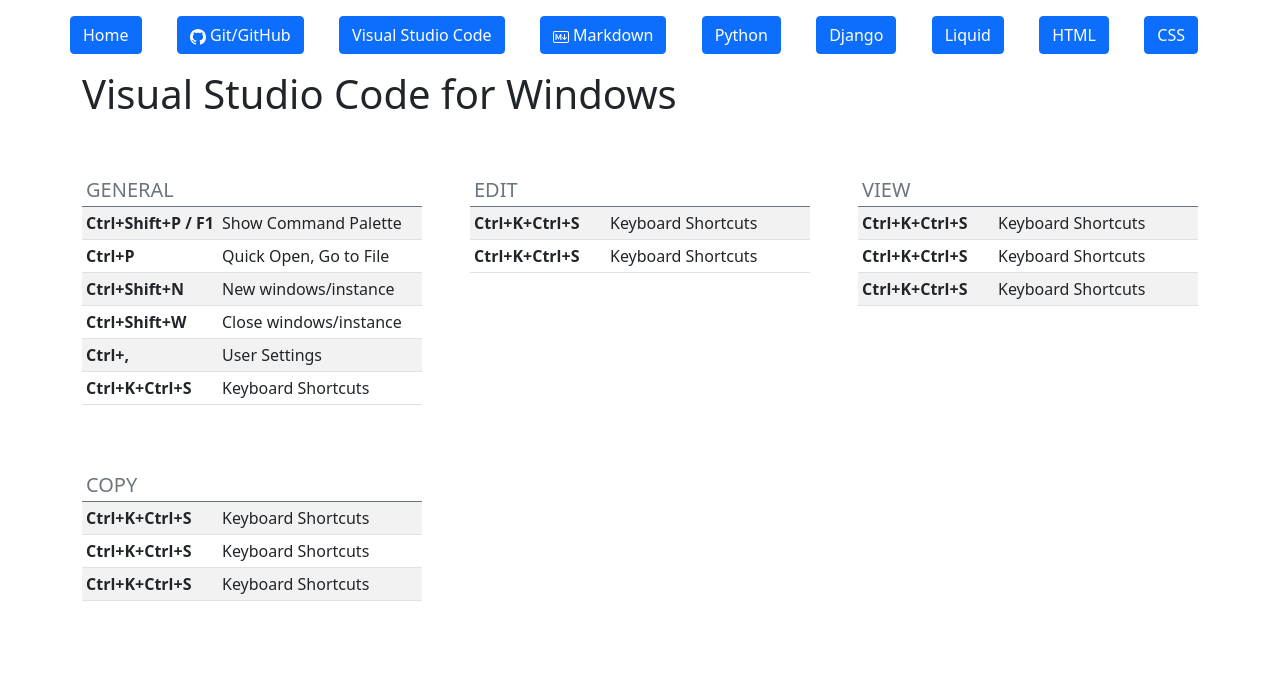
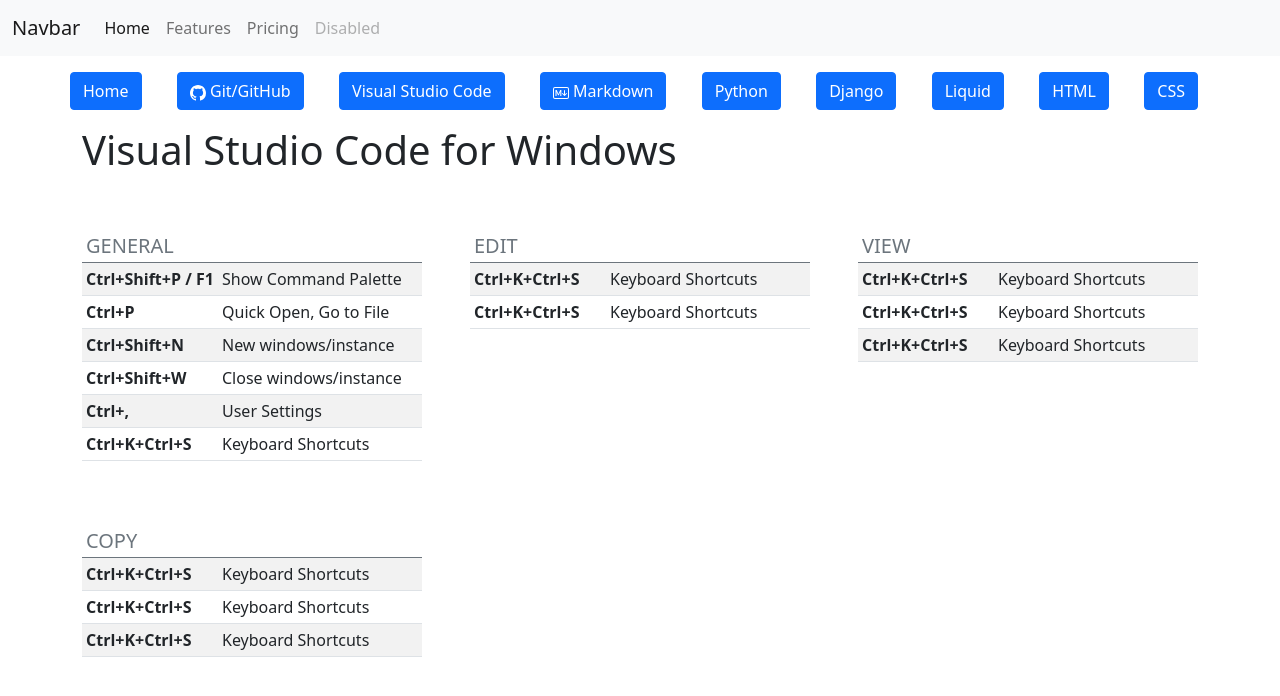
Before and after one commit to ConradoAlmeida/cheatsheets, a Jekyll site: the page built from vscode-cheat.html, in a window 1280 px wide. Shown: the top 696 px of the page. Built offline with Jekyll 4.4.1, drawn with Linux system fonts in a browser that asks for light colours.

Commit message:
Update default.html

```diff
--- a/_layouts/default.html
+++ b/_layouts/default.html
@@ -22,7 +22,30 @@
     <link href="blog.css" rel="stylesheet">
   </head>
   <body>
-
+    <nav class="navbar navbar-expand-lg navbar-light bg-light">
+  <div class="container-fluid">
+    <a class="navbar-brand" href="#">Navbar</a>
+    <button class="navbar-toggler" type="button" data-bs-toggle="collapse" data-bs-target="#navbarNav" aria-controls="navbarNav" aria-expanded="false" aria-label="Toggle navigation">
+      <span class="navbar-toggler-icon"></span>
+    </button>
+    <div class="collapse navbar-collapse" id="navbarNav">
+      <ul class="navbar-nav">
+        <li class="nav-item">
+          <a class="nav-link active" aria-current="page" href="#">Home</a>
+        </li>
+        <li class="nav-item">
+          <a class="nav-link" href="#">Features</a>
+        </li>
+        <li class="nav-item">
+          <a class="nav-link" href="#">Pricing</a>
+        </li>
+        <li class="nav-item">
+          <a class="nav-link disabled" href="#" tabindex="-1" aria-disabled="true">Disabled</a>
+        </li>
+      </ul>
+    </div>
+  </div>
+</nav>
 <div class="container">
   <header class="blog-header py-3">
     <div class="row flex-nowrap justify-content-between align-items-center">
```
